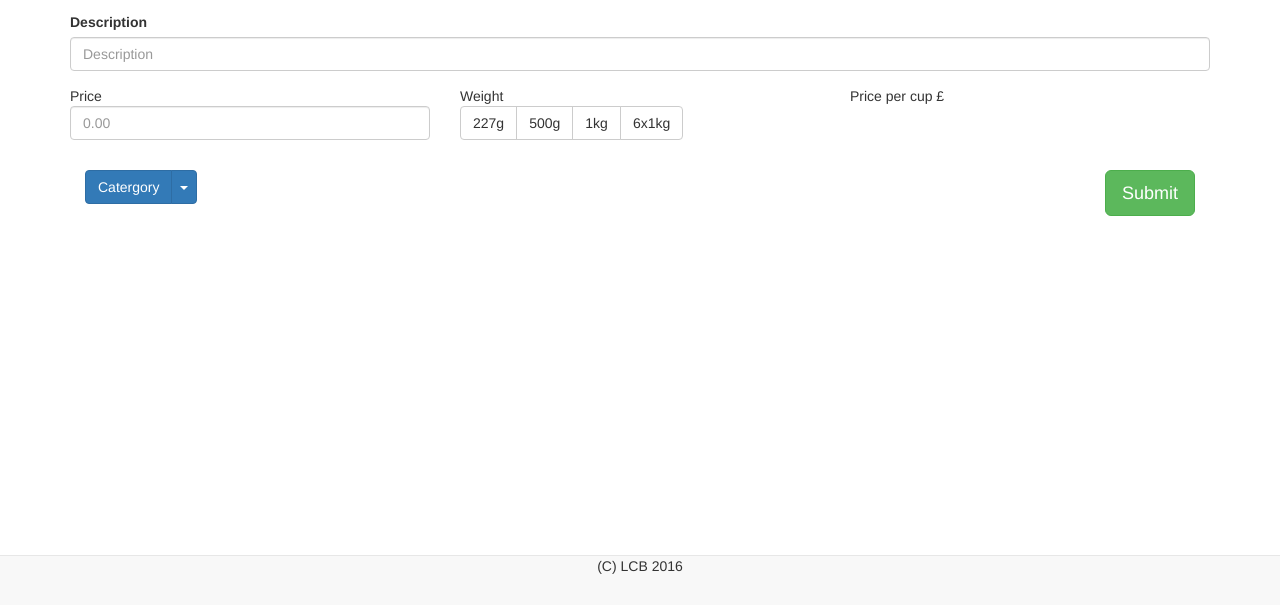
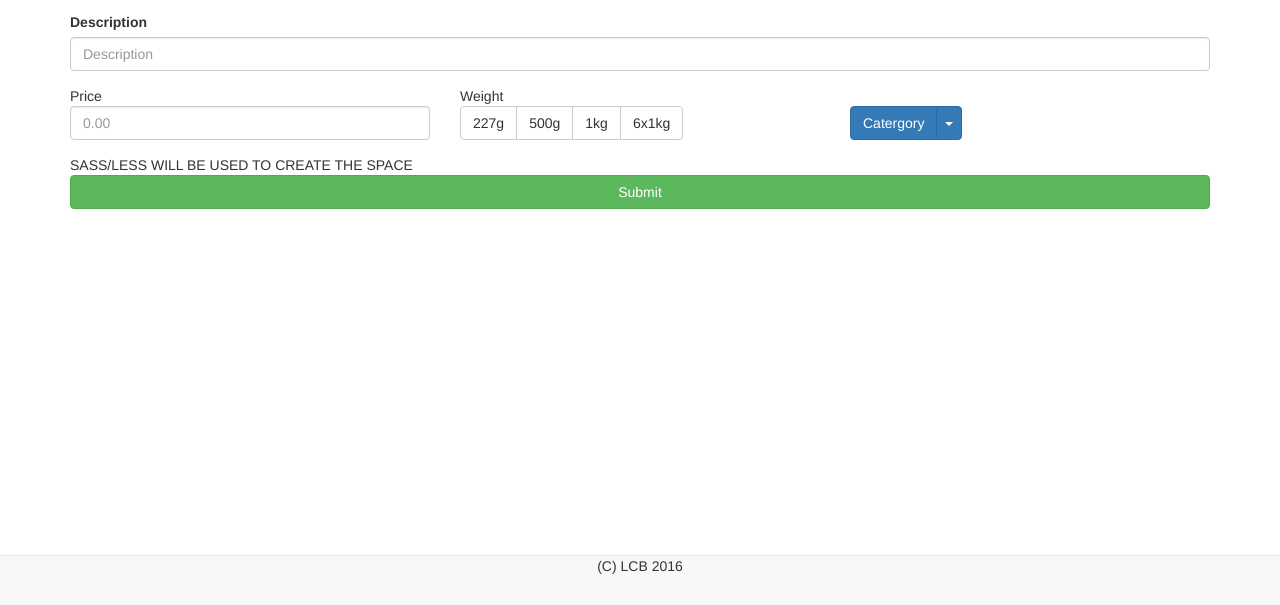
Before and after one commit to cynic0xff/lcb, a plain HTML site: page addProduct.html in a window 1280 px wide. Shown: the part 195-800 px from the top of the page. Drawn offline with nearby package versions, Linux system fonts and the light colour scheme.

Commit message:
Updated UI and removed bootlint issues with coloums inside the div tags

```diff
--- a/addProduct.html
+++ b/addProduct.html
@@ -36,7 +36,7 @@
             <div class="row">
                 <div class="col-md-4">Price</div>
                 <div class="col-md-4">Weight</div>
-                <div class="col-md-4">Price per cup £</div>
+                <div class="col-md-4"></div>
             </div>
             <div class="row">
                 <div class="col-md-4">
@@ -54,13 +54,6 @@
                 </div>
                  <div class="col-md-4">
                     <div class="form-group">
-                        <label for="pricePerCup"></label>
-                    </div>
-                </div>
-            </div>
-            <div class="form-group"></div>
-            <div class="contianer">
-                    <div class="col-md-6">
                         <div class="btn-group">
                             <button type="button" class="btn btn-primary btn-mg">Catergory</button>
                             <button type="button" class="btn btn-primary dropdown-toggle btn-mg" data-toggle="dropdown"
@@ -75,8 +68,12 @@
                             </ul>
                         </div>
                     </div>
-                <div class="col-md-6"><a href="#" class="btn btn-success pull-right btn-lg">Submit</a></div>
-              </div>
+            </div>
+        </div>
+        <div class="spacer">SASS/LESS WILL BE USED TO CREATE THE SPACE</div>
+        <div class="rows">
+                <a href="#" class="btn btn-success btn-block">Submit</a>
+            </div>
         </form>
     </div>
     <footer>
```
